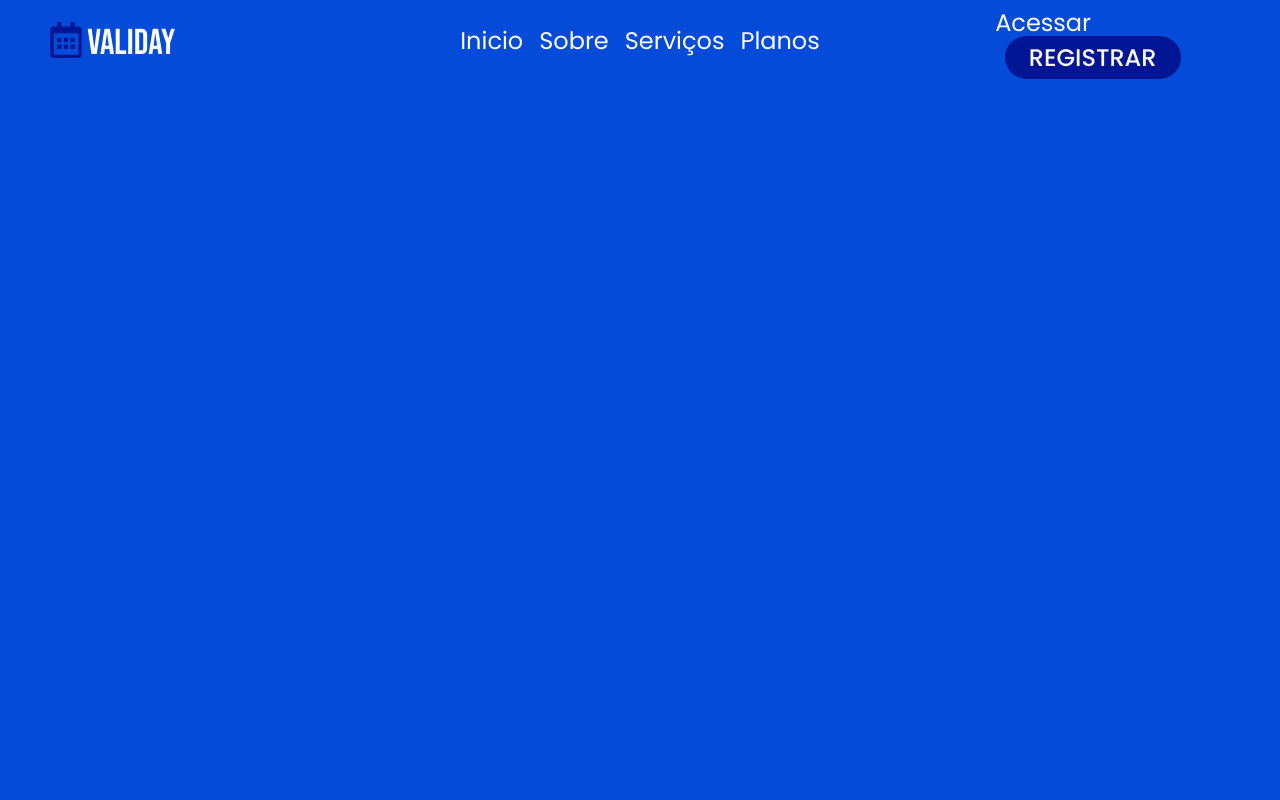
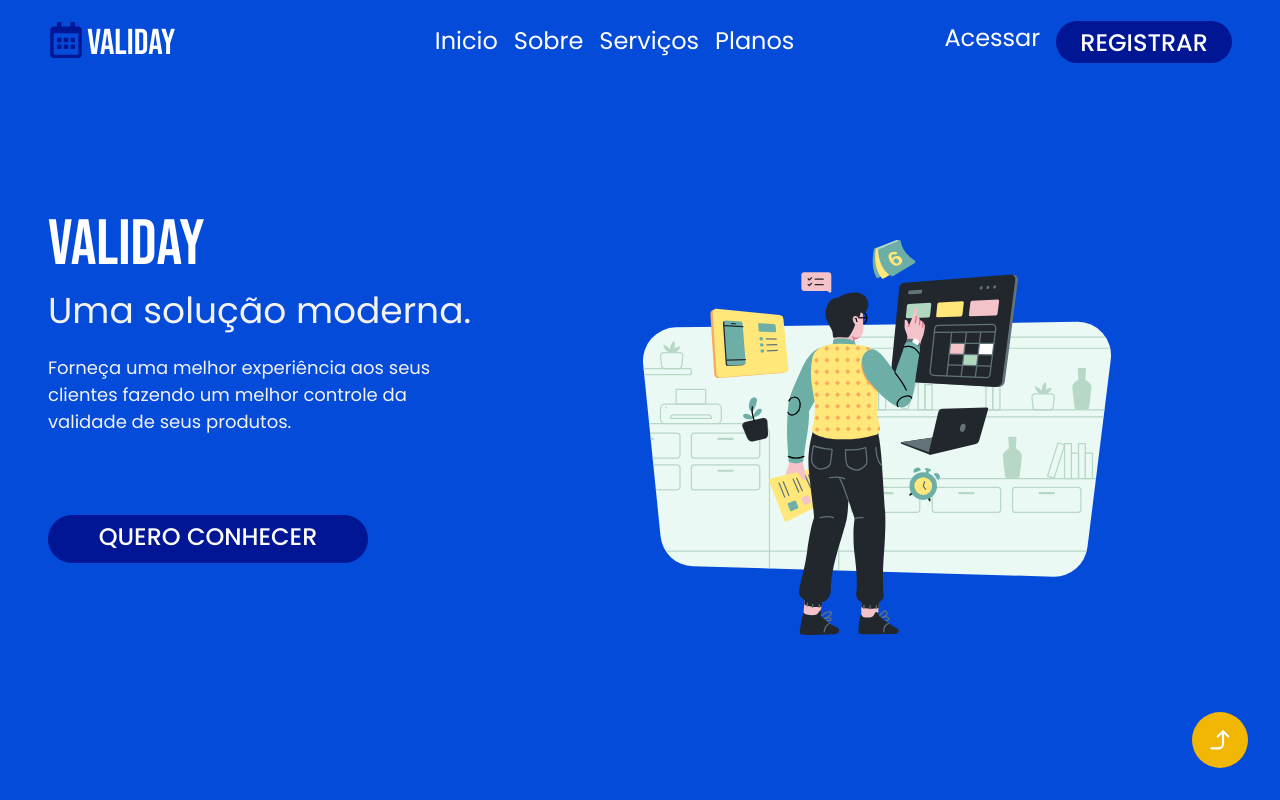
Before and after one commit to FabianoPereiraOne/projeto_gvp, a Next.js app: page / in a window 1280 px wide. Built offline with nearby package versions, Linux system fonts and the light colour scheme.

Commit message:
Styles and Structure ( Home ): Almost finish

```diff
--- a/components/home.ts
+++ b/components/home.ts
@@ -12,9 +12,13 @@ export const Header = styled.header`
   display: flex;
   justify-content: space-between;
   align-items: center;
+
+  & NavbarSecundary {
+    display: none;
+  }
 `
 export const ContainerLogo = styled.div`
-  width: 20%;
+  min-width: 20%;
   height: 100%;
   display: flex;
   align-items: center;
@@ -42,11 +46,11 @@ export const Navbar = styled.nav`
   justify-content: center;
   gap: 1rem;
 `
-export const Anchor = styled.a<{ custumizable?: boolean }>`
+
+export const Anchor = styled.a`
   color: var(--white);
   font-size: var(--size-md);
   position: relative;
-  transform-origin: left;
   &:hover::after {
     visibility: visible;
     -webkit-transform: scaleX(1);
@@ -69,19 +73,117 @@ export const Anchor = styled.a<{ custumizable?: boolean }>`
     border-radius: 0.2rem;
   }
 `
+
+export const AnchorBlue = styled.a<{
+  marginTop?: number
+  marginBottom?: number
+  marginLeft?: number
+  marginRight?: number
+  width?: number
+  height?: number
+}>`
+  width: ${props => (props.width ? `${props.width}rem` : 'auto')};
+  height: ${props => (props.height ? `${props.height}rem` : 'auto')};
+  background-color: var(--blue-dark);
+  border-radius: 2rem;
+  padding: 0.3rem 1.5rem;
+  margin-top: ${props => (props.marginTop ? `${props.marginTop}rem` : 0)};
+  margin-bottom: ${props =>
+    props.marginBottom ? `${props.marginBottom}rem` : 0};
+  margin-left: ${props => (props.marginLeft ? `${props.marginLeft}rem` : 0)};
+  margin-right: ${props => (props.marginRight ? `${props.marginRight}rem` : 0)};
+  text-transform: uppercase;
+  font-weight: 500;
+  color: var(--white);
+  font-size: var(--size-md);
+  transition: 0.3s;
+  text-align: center;
+  vertical-align: middle;
+
+  &:hover {
+    background-color: var(--orange-normal);
+  }
+`
+
 export const NavbarSecundary = styled.div`
-  width: 20%;
+  width: auto;
   height: 100%
   display: flex;
   align-items: center;
   justify-content: center;
+`
 
-  & a:last-of-type {
-    background-color: var(--blue-dark);
-    border-radius: 2rem;
-    padding: 0.3rem 1.5rem;
-    margin-left: 0.6rem;
-    text-transform: uppercase;
-    font-weight: 500;
+export const Main = styled.main<{
+  background: string
+}>`
+  width: 100%;
+  min-height: 80vh;
+  display: flex;
+  flex-direction: column;
+  justify-content: center;
+  align-items: left;
+  background: url(${props => (props.background ? props.background : '')});
+  background-position: 100% 100%;
+  background-size: 60%;
+  background-repeat: no-repeat;
+`
+export const H1 = styled.h1`
+  color: var(--white);
+  font-family: var(--font-primary), sans-serif;
+  font-weight: 500;
+  font-size: var(--size-xl);
+`
+export const H3 = styled.h3<{
+  color?: string
+}>`
+  color: ${props => (props.color ? props.color : 'var(--gray)')};
+  font-family: var(--font-secundary), sans-serif;
+  font-weight: 400;
+  font-size: var(--size-l);
+`
+export const P = styled.p<{
+  marginTop?: number
+  marginBottom?: number
+  marginLeft?: number
+  marginRight?: number
+  width?: number
+  height?: number
+  color?: string
+}>`
+  color: ${props => (props.color ? props.color : 'var(--gray)')};
+  font-family: var(--font-secundary), sans-serif;
+  font-size: var(--size-sm);
+  max-width: 25rem;
+  margin-top: 2rem;
+  margin-top: ${props => (props.marginTop ? `${props.marginTop}rem` : 0)};
+  margin-bottom: ${props =>
+    props.marginBottom ? `${props.marginBottom}rem` : 0};
+  margin-left: ${props => (props.marginLeft ? `${props.marginLeft}rem` : 0)};
+  margin-right: ${props => (props.marginRight ? `${props.marginRight}rem` : 0)};
+`
+
+export const Circle = styled.a<{
+  width?: number
+  height?: number
+  color?: string
+  background?: string
+  fontSize?: string
+}>`
+  width: ${props => (props.width ? `${props.width}rem` : '3.5rem')};
+  height: ${props => (props.height ? `${props.height}rem` : '3.5rem')};
+  border-radius: 50%;
+  color: ${props => (props.color ? props.color : 'var(--white)')};
+  background: ${props =>
+    props.background ? props.background : 'var(--orange-light)'};
+  display: flex;
+  align-items: center;
+  justify-content: center;
+  position: fixed;
+  bottom: 2rem;
+  right: 2rem;
+  font-size: ${props => (props.fontSize ? `${props.fontSize}rem` : '1.6rem')};
+  transition: 0.3s;
+  &:hover {
+    transform: scale(1.1, 1.1);
   }
 `
--- a/pages/_app.tsx
+++ b/pages/_app.tsx
@@ -1,8 +1,8 @@
 import '../styles/globals.css'
 import type { AppProps } from 'next/app'
 
-function MyApp({ Component, pageProps }: AppProps) {
+function Validay({ Component, pageProps }: AppProps) {
   return <Component {...pageProps} />
 }
 
-export default MyApp
+export default Validay
--- /dev/null
+++ b/pages/_document.tsx
@@ -0,0 +1,29 @@
+import Document from 'next/document'
+import { ServerStyleSheet } from 'styled-components'
+
+export default class MyDocument extends Document {
+  static async getInitialProps(ctx) {
+    const sheet = new ServerStyleSheet()
+    const originalRenderPage = ctx.renderPage
+
+    try {
+      ctx.renderPage = () =>
+        originalRenderPage({
+          enhanceApp: App => props => sheet.collectStyles(<App {...props} />)
+        })
+
+      const initialProps = await Document.getInitialProps(ctx)
+      return {
+        ...initialProps,
+        styles: (
+          <>
+            {initialProps.styles}
+            {sheet.getStyleElement()}
+          </>
+        )
+      }
+    } finally {
+      sheet.seal()
+    }
+  }
+}
--- a/pages/index.tsx
+++ b/pages/index.tsx
@@ -1,51 +1,68 @@
-import {
-  Container,
-  ContainerLogo,
-  Header,
-  Navbar,
-  NavbarSecundary,
-  Strong,
-  Anchor
-} from '../components/home'
-import { FaRegCalendarAlt } from 'react-icons/fa'
+import '../components/home'
+import * as C from '../components/home'
+import * as Fa from 'react-icons/fa'
+import * as Fi from 'react-icons/fi'
+import Link from 'next/link'
+import bg from '../public/assets/vetor_home.svg'
 
 const Home = () => {
   return (
-    <Container>
-      <Header>
-        <ContainerLogo>
-          <FaRegCalendarAlt />
-          <Strong>Validay</Strong>
-        </ContainerLogo>
+    <C.Container>
+      <C.Header>
+        <C.ContainerLogo>
+          <Fa.FaRegCalendarAlt />
+          <C.Strong>Validay</C.Strong>
+        </C.ContainerLogo>
 
-        <Navbar>
-          <Anchor href="home" aria-label="Anchor para inicio">
-            Inicio
-          </Anchor>
-          <Anchor href="about" aria-label="Anchor para sobre">
-            Sobre
-          </Anchor>
-          <Anchor href="services" aria-label="Anchor para serviços">
-            Serviços
-          </Anchor>
-          <Anchor href="plans" aria-label="Anchor para planos">
-            Planos
-          </Anchor>
-        </Navbar>
-        <NavbarSecundary>
-          <Anchor href="/login" aria-label="Anchor para acessar painel">
-            Acessar
-          </Anchor>
-          <Anchor
-            custumizable={true}
-            href="/register"
-            aria-label="Anchor para se registrar"
+        <C.Navbar>
+          <Link href="home">
+            <C.Anchor aria-label="Anchor para inicio">Inicio</C.Anchor>
+          </Link>
+          <Link href="about">
+            <C.Anchor aria-label="Anchor para sobre">Sobre</C.Anchor>
+          </Link>
+          <Link href="services">
+            <C.Anchor aria-label="Anchor para serviços">Serviços</C.Anchor>
+          </Link>
+          <Link href="plans">
+            <C.Anchor aria-label="Anchor para planos">Planos</C.Anchor>
+          </Link>
+        </C.Navbar>
+        <C.NavbarSecundary>
+          <Link href="/login">
+            <C.Anchor aria-label="Anchor para acessar painel">Acessar</C.Anchor>
+          </Link>
+          <Link href="/register">
+            <C.AnchorBlue marginLeft={1} aria-label="Anchor para se registrar">
+              Registrar
+            </C.AnchorBlue>
+          </Link>
+        </C.NavbarSecundary>
+      </C.Header>
+      <C.Main background={bg.src}>
+        <C.H1>Validay</C.H1>
+        <C.H3>Uma solução moderna.</C.H3>
+        <C.P marginTop={1}>
+          Forneça uma melhor experiência aos seus clientes fazendo um melhor
+          controle da validade de seus produtos.
+        </C.P>
+        <Link href="about">
+          <C.AnchorBlue
+            marginTop={5}
+            height={3}
+            width={20}
+            aria-label="link para conhecer o sistema validay"
           >
-            Registrar
-          </Anchor>
-        </NavbarSecundary>
-      </Header>
-    </Container>
+            Quero conhecer
+          </C.AnchorBlue>
+        </Link>
+        <Link href="home">
+          <C.Circle>
+            <Fi.FiCornerRightUp />
+          </C.Circle>
+        </Link>
+      </C.Main>
+    </C.Container>
   )
 }
 
--- a/styles/globals.css
+++ b/styles/globals.css
@@ -3,7 +3,8 @@
 :root {
   --font-primary: Bebas Neue;
   --font-secundary: Poppins;
-  --size-xl: 48px;
+  --size-xl: 64px;
+  --size-mdl: 48px;
   --size-l: 36px;
   --size-md: 24px;
   --size-sm: 18px;
@@ -28,6 +29,7 @@ body {
 a {
   color: inherit;
   text-decoration: none;
+  cursor: pointer;
 }
 
 button {
```
